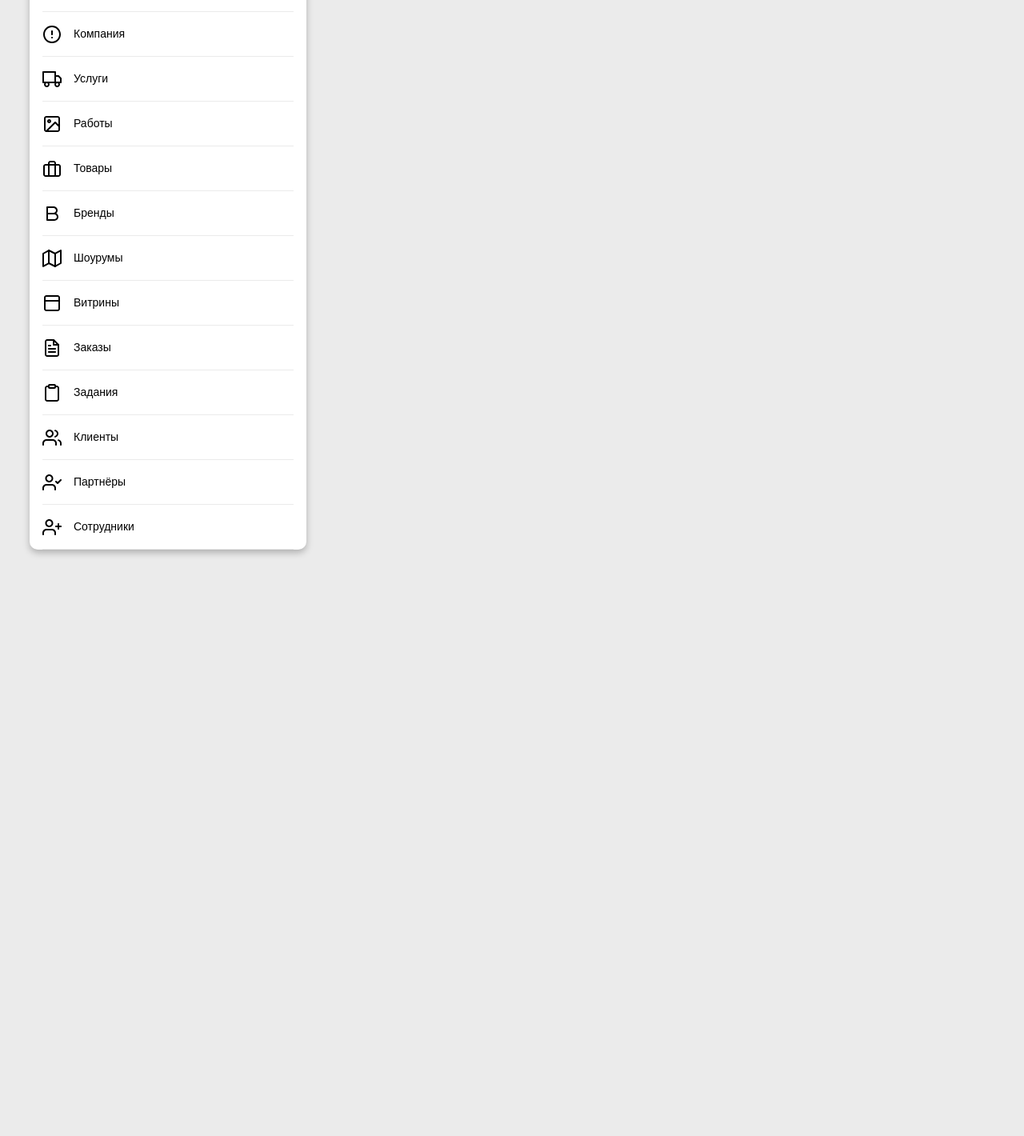
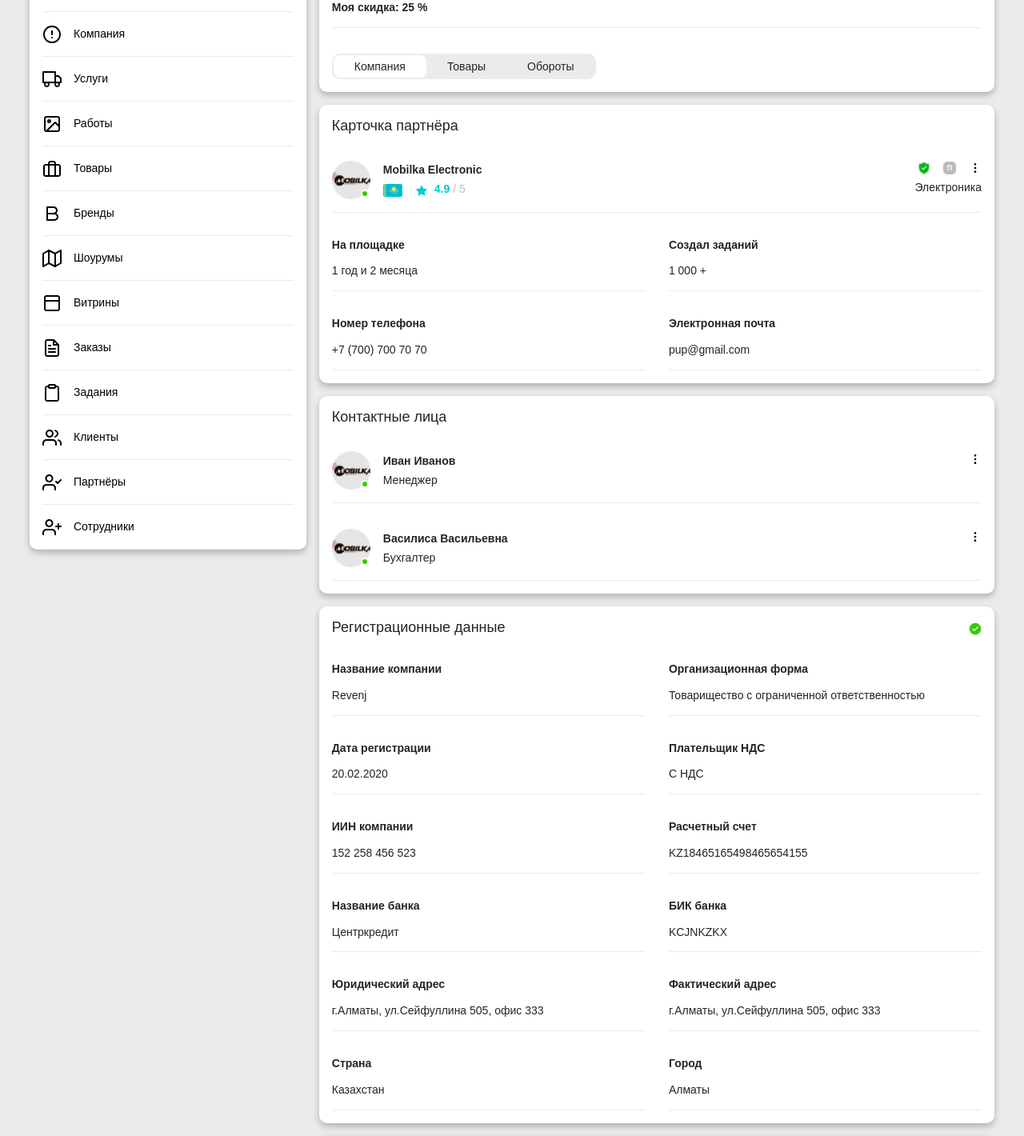
Before and after one commit to myrzaturlybek/insystem-client, a Nuxt app: page /cabinets/partners/0 in a window 1280 px wide. Shown: the part 240-1660 px from the top of the page at 80% size. Before the commit the page ends 977 px from the top, so only its background shows below. Built offline with nearby package versions, Linux system fonts and the light colour scheme.

Commit message:
feat: add partner page

```diff
--- a/components/Filter/TheFilter.vue
+++ b/components/Filter/TheFilter.vue
@@ -15,6 +15,14 @@
         >
           {{ action.text }}
         </div>
+      </div>
+      <div v-if="checked !== null" class="d-flex align-items-center">
+        <input
+          :checked="checked"
+          class="apple-switch"
+          type="checkbox"
+          @change="$emit('check', $event)"
+        />
       </div>
     </div>
     <div v-if="showMiddle" class="general-content-header-middle">
@@ -116,6 +124,10 @@ export default {
       type: Boolean,
       default: true,
     },
+    checked: {
+      type: Boolean,
+      default: null,
+    },
   },
 }
 </script>
--- a/components/Product/ProductHeader.vue
+++ b/components/Product/ProductHeader.vue
@@ -67,7 +67,11 @@
       <product-tabs
         :tabs-items="tabsItems"
         :value="tabValue"
-        @switch="$emit('tabSwitch', value)"
+        @switch="
+          (value) => {
+            $emit('tabSwitch', value)
+          }
+        "
       ></product-tabs>
     </div>
     <div v-if="showBottomLine" class="sidebar-top-line"></div>
--- a/pages/cabinets/partners/_partner.vue
+++ b/pages/cabinets/partners/_partner.vue
@@ -1,9 +1,120 @@
 <template>
-  <div></div>
+  <div>
+    <product-header
+      title="Партнёр ID 00000001"
+      :actions="actions"
+      :show-bottom="false"
+      bottom-text="Моя скидка: 25 %"
+      show-middle-line
+      :tabs-items="tabsItems"
+      :tab-value="tabValue"
+      @tabSwitch="tabSwitch"
+    ></product-header>
+    <template v-if="tabValue == 'company'">
+      <client-card title="Карточка партнёра"></client-card>
+      <contact-faces></contact-faces>
+      <product-schedule
+        title="Регистрационные данные"
+        :info="regInfo"
+      ></product-schedule>
+      <product-photos title="Документы" :photos="docs"></product-photos>
+      <product-location title="Адрес склада"></product-location>
+    </template>
+
+    <template v-if="tabValue == 'goods'">
+      <the-filter
+        title="Выбрать все товары"
+        :show-middle="false"
+        :filters="filters"
+        :checked="false"
+        class="mt16"
+      ></the-filter>
+      <product-list-item v-for="i in 7" :key="i"></product-list-item>
+    </template>
+
+    <template v-if="tabValue == 'circulations'">
+      <product-list-filter
+      title="Мои заказы"
+      top-filter
+      stats
+      ></product-list-filter>
+      <product-list></product-list>
+    </template>
+  </div>
 </template>
 
 <script>
 export default {
   layout: 'cabinet',
+  data() {
+    return {
+      actions: [{ text: 'Экспорт' }, { text: 'Удалить' }],
+      tabsItems: [
+        { text: 'Компания', value: 'company' },
+        { text: 'Товары', value: 'goods' },
+        { text: 'Обороты', value: 'circulations' },
+      ],
+      tabValue: 'company',
+      regInfo: [
+        {
+          title: 'Название компании',
+          text: 'Revenj',
+        },
+        {
+          title: 'Организационная форма',
+          text: 'Товарищество с ограниченной ответственностью',
+        },
+        {
+          title: 'Дата регистрации',
+          text: '20.02.2020',
+        },
+        {
+          title: 'Плательщик НДС',
+          text: 'С НДС',
+        },
+        {
+          title: 'ИИН компании',
+          text: '152 258 456 523',
+        },
+        {
+          title: 'Расчетный счет',
+          text: 'KZ18465165498465654155',
+        },
+        {
+          title: 'Название банка',
+          text: 'Центркредит',
+        },
+        {
+          title: 'БИК банка',
+          text: 'KCJNKZKX',
+        },
+        {
+          title: 'Юридический адрес',
+          text: 'г.Алматы, ул.Сейфуллина 505, офис 333',
+        },
+        {
+          title: 'Фактический адрес',
+          text: 'г.Алматы, ул.Сейфуллина 505, офис 333',
+        },
+        {
+          title: 'Страна',
+          text: 'Казахстан',
+        },
+        {
+          title: 'Город',
+          text: 'Алматы',
+        },
+      ],
+      docs: [{ url: '/doc.png' }, { url: '/doc.png' }, { url: '/doc2.png' }],
+      filters: ['Категория', 'Бренд', 'Модель', 'Цена', 'Дата', 'Статус'],
+    }
+  },
+  methods: {
+    tabSwitch(value) {
+      if (this.tabValue !== value) {
+        this.tabValue = value
+      }
+    },
+  },
 }
 </script>
```
